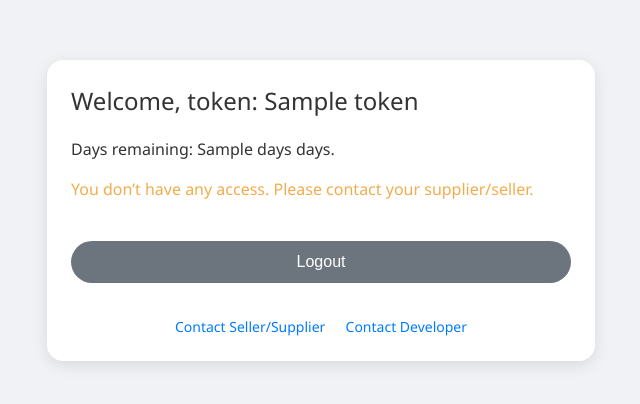
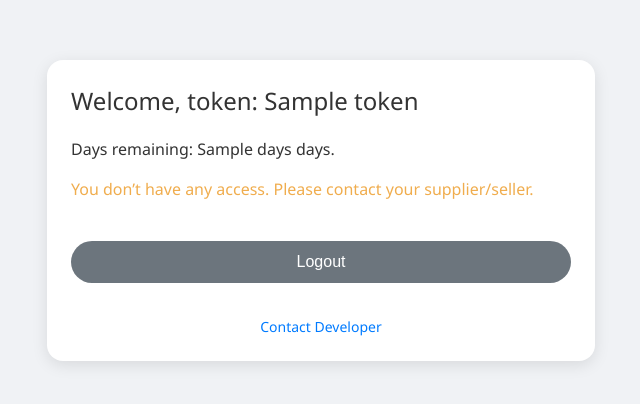
Before and after one commit to persprojec/netweb, a Flask app: template templates/dashboard.html in a window 1280 px wide. Shown: the top 404 px of the page, without its empty margins (319-959 px from the left). Run offline with Flask 3, Linux system fonts and the light colour scheme; the template is opened without the code that fills it: most values are stand-ins (such as "Sample title", 1, 10 or a date in 2020); parts of the project's set-up code (start-up, migrations or seed data) failed here and were passed over.

Commit message:
Update dashboard.html

```diff
--- a/templates/dashboard.html
+++ b/templates/dashboard.html
@@ -73,7 +73,6 @@
     </form>
 
     <div style="text-align:center; margin-top:24px;">
-      <a href="{{ contact_seller_url }}" class="link-btn" target="_blank">Contact Seller/Supplier</a>
       <a href="{{ contact_developer_url }}" class="link-btn" target="_blank">Contact Developer</a>
     </div>
   </div>
```
